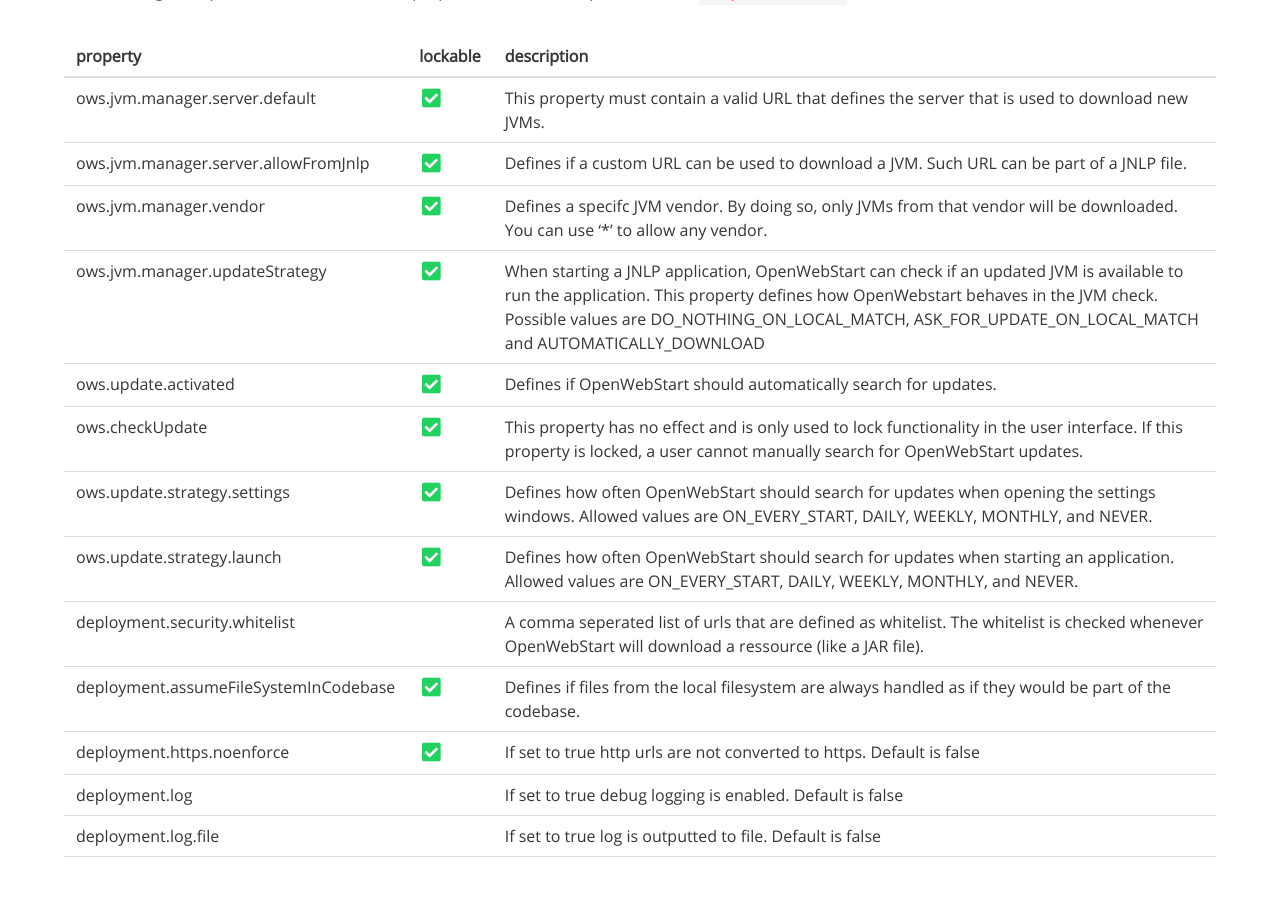
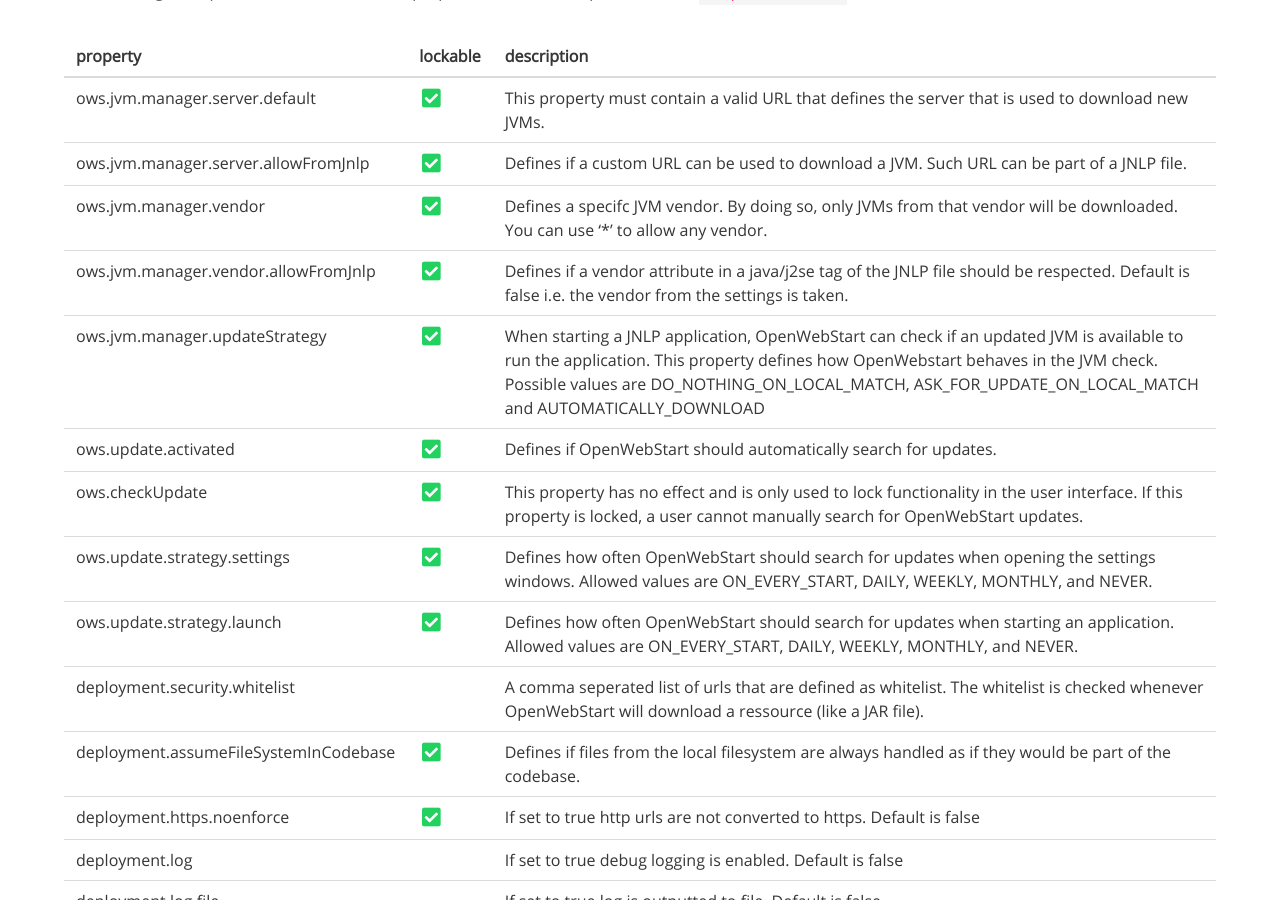
Before and after one commit to karakun/openwebstart-page, a Jekyll site: the page built from predefined-and-locked-properties.md, in a window 1280 px wide and 900 px high, scrolled down 775 px. Built offline with Jekyll 4.4.1, drawn with Linux system fonts in a browser that asks for light colours; comment, search, counter and statistics services are not loaded.

Commit message:
document new settings flag ows.jvm.manager.vendor.allowFromJnlp

```diff
--- a/_data/config-properties.yml
+++ b/_data/config-properties.yml
@@ -13,6 +13,11 @@
 - name: 'ows.jvm.manager.vendor'
   description: 'Defines a specifc JVM vendor. By doing so, only JVMs from that vendor will
   be downloaded. You can use ''*'' to allow any vendor.'
+  lockable: true
+
+- name: 'ows.jvm.manager.vendor.allowFromJnlp'
+  description: 'Defines if a vendor attribute in a java/j2se tag of the JNLP file should be
+  respected. Default is false i.e. the vendor from the settings is taken.'
   lockable: true
 
 - name: 'ows.jvm.manager.updateStrategy'
```
